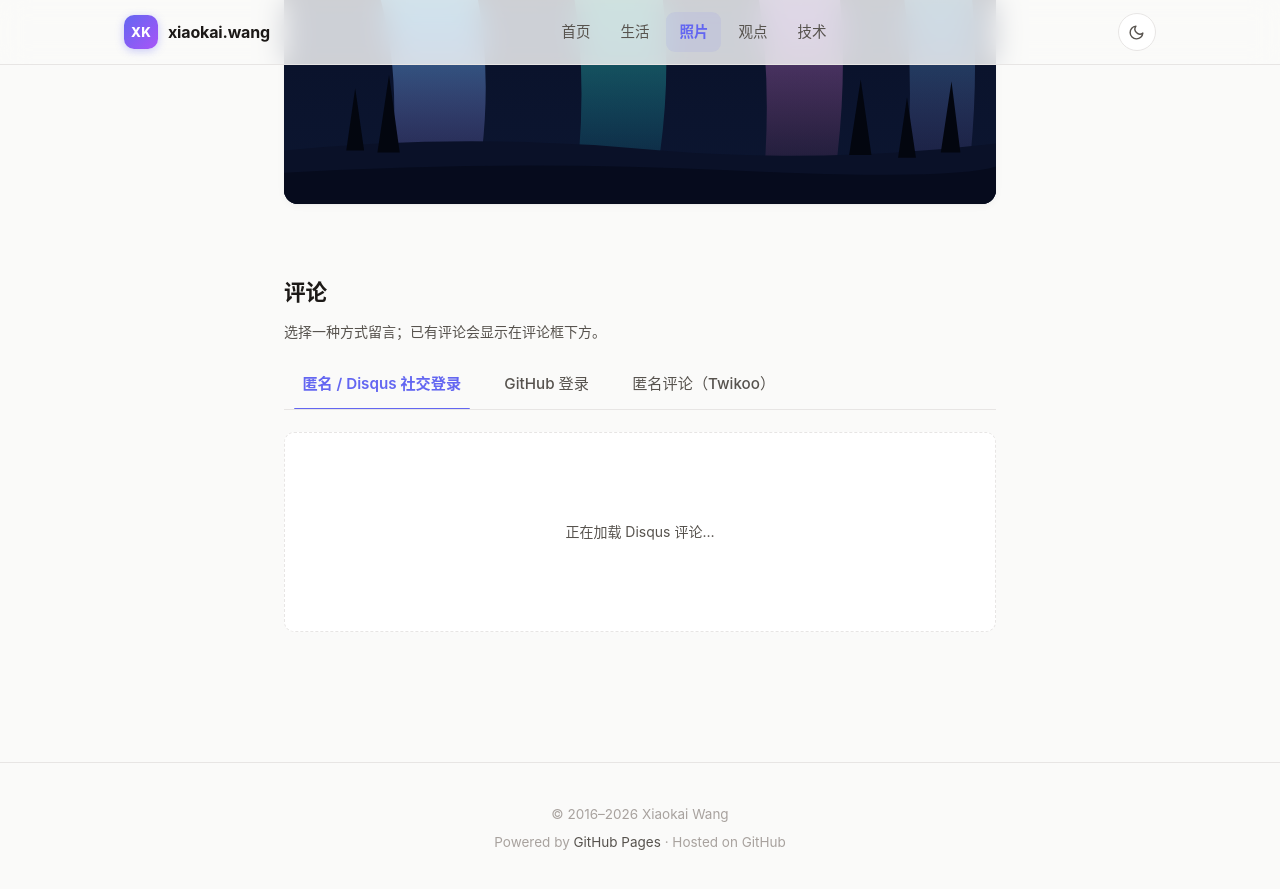
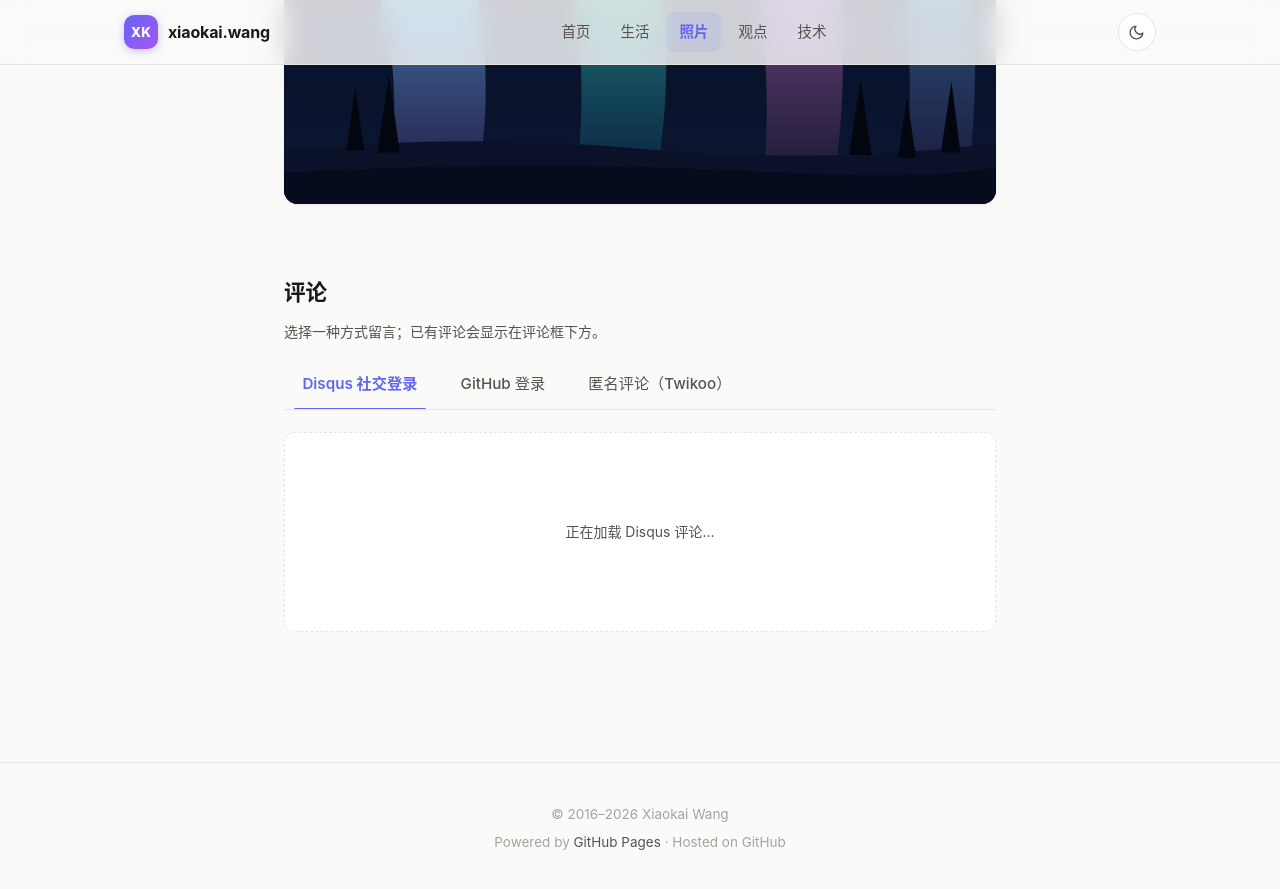
Before and after one commit to xiaokai-wang/xiaokai-wang.github.io, a Jekyll site: the page built from _posts/photos/2026-08-25-light-and-shadow.md, in a window 1280 px wide and 900 px high, scrolled down 4217 px. Shown: the top 889 px of the window. Built offline with Jekyll 4.4.1, drawn with Linux system fonts in a browser that asks for light colours; comment, search, counter and statistics services are not loaded; some of the changed lines change nothing that is shown.

Commit message:
fix: use serverUrl instead of envId for Twikoo, remove 匿名 from Disqus tab

```diff
--- a/_config.yml
+++ b/_config.yml
@@ -30,7 +30,7 @@
   # Twikoo：简洁、安全、免费的静态网站评论系统，支持匿名评论（无需注册）。
   # 后端部署在腾讯云开发（国内访问快）。
   twikoo:
-    env_id: "twikoo1218-d3g364qna539b4635"   # 腾讯云开发环境 ID
-    region: "ap-shanghai"                        # 环境所在地域：上海
-    # server_url: ""                              # Vercel 部署时填这个，与 env_id 二选一
+    env_id: ""                                          # 腾讯云开发环境 ID（与 server_url 二选一）
+    region: "ap-shanghai"                               # 环境所在地域：上海
+    server_url: "https://twikoo1218-d3g364qna539b4635-1476721982.ap-shanghai.app.tcloudbase.com/twikoo"
     lang: zh-CN
--- a/_layouts/post.html
+++ b/_layouts/post.html
@@ -58,7 +58,7 @@
             role="tab" id="tab-disqus"
             aria-controls="panel-disqus" aria-selected="true"
             data-target="panel-disqus">
-      匿名 / Disqus 社交登录
+      Disqus 社交登录
     </button>
     {% endif %}
     {% if giscus_on %}
```
